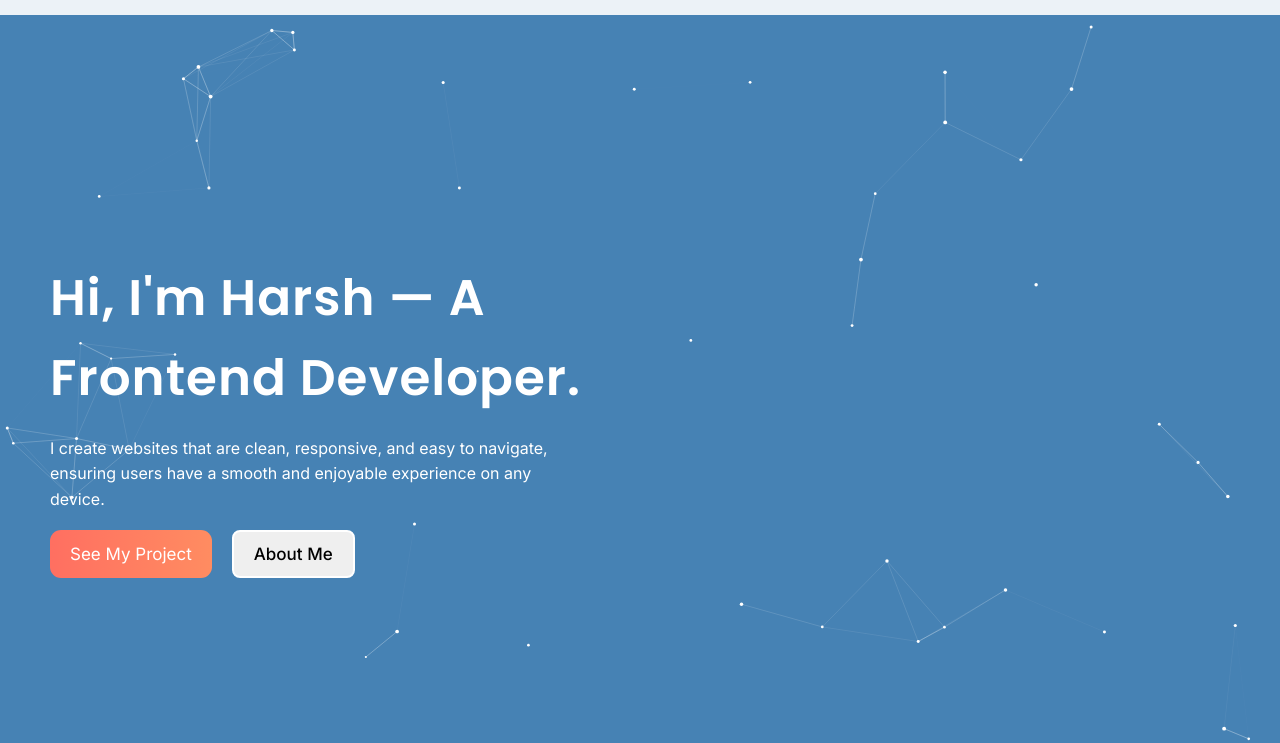
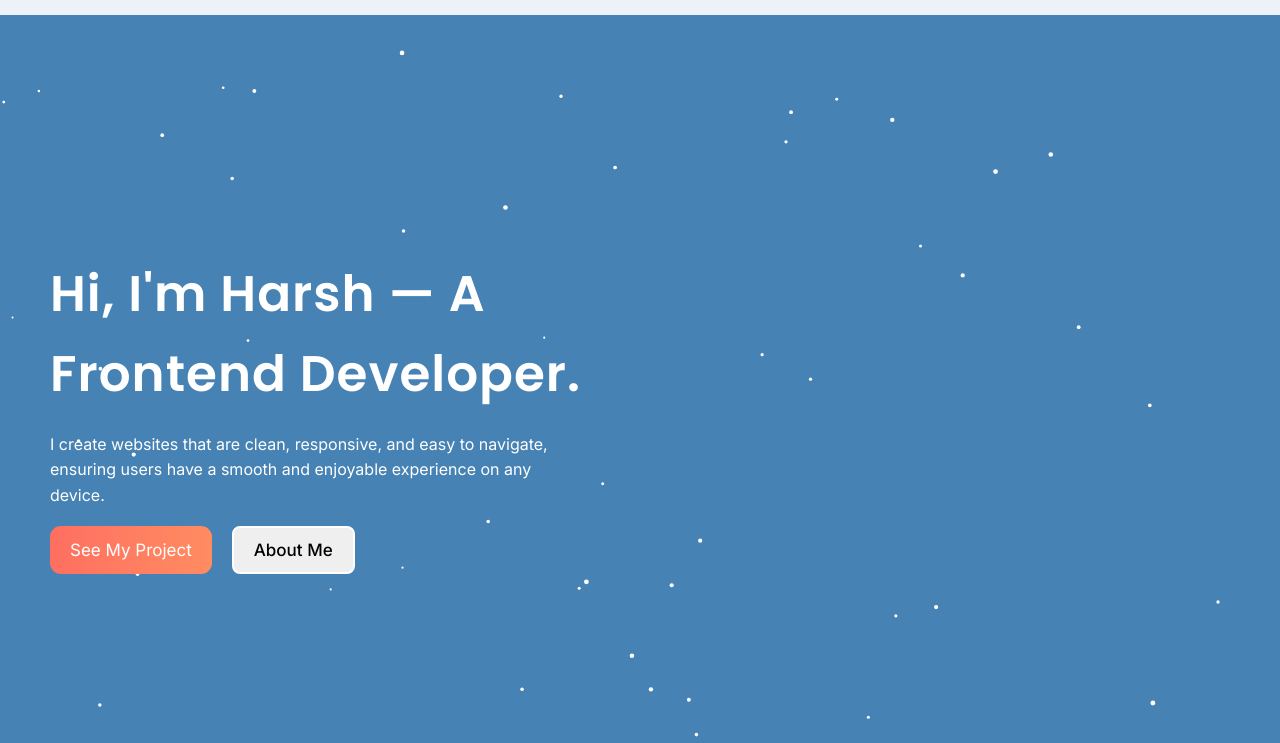
Before and after one commit to harsh120631/personal-portfolio-v2, a website built with Parcel: page index.html in a window 1280 px wide. Shown: the part 57-800 px from the top of the page. Built offline with nearby package versions, Linux system fonts and the light colour scheme.

Commit message:
sone changes of because of update

```diff
--- a/src/js/controller.js
+++ b/src/js/controller.js
@@ -1,4 +1,4 @@
-import { tsParticles } from "tsparticles-engine";
+import { Shape, tsParticles } from "tsparticles-engine";
 import { loadFull } from "tsparticles";
 
 document.addEventListener("DOMContentLoaded", async () => {
@@ -6,25 +6,60 @@ document.addEventListener("DOMContentLoaded", async () => {
 
   tsParticles.load("particles-js", {
     fullScreen: {
-    enable: false, // ❌ Don't make it full screen
-  },
+      enable: false,
+    },
     particles: {
-      number: { value: 50 },
-      size: { value: 2, random: true },
-      move: { enable: true, speed: 3 },
-      line_linked: {
+      number: {
+        value: 50,
+        density: {
+          enable: true,
+          area: 800,
+        },
+      },
+      color: {
+        value: "#ffffff",
+      },
+      shape: {
+        type: "circle",
+      },
+      opacity: {
+        value: 1,
+      },
+      size: {
+        value: 2.5,
+        random: true,
+      },
+      move: {
         enable: true,
-        distance: 120,
-        color: "#ffffff",
-        opacity: 0.3,
-        width: 0.8,
+        speed: 2.5,
+        direction: "none",
+        outModes: {
+          default: "out",
+        },
+      },
+      links: {
+        enable: false, // ❌ disable default connecting lines
       },
     },
     interactivity: {
       detect_on: "canvas",
       events: {
-        onhover: { enable: true, mode: "grab" },
-        onclick: { enable: true, mode: "push" },
+        onhover: {
+          enable: true,
+          mode: "grab", // ✅ show lines only on hover
+        },
+        onclick: {
+          enable: true,
+          mode: "push",
+        },
+      },
+      modes: {
+        grab: {
+          distance: 150,
+          links: {
+            opacity: 0.4, // line will appear only when mouse is near particles
+          },
+        },
       },
     },
     retina_detect: true,
--- a/src/sass/layout/_hero.scss
+++ b/src/sass/layout/_hero.scss
@@ -3,7 +3,7 @@
 
 .header{
     background: steelblue;
-    height: 92vh;
+    height: 91vh;
     position: relative;
     z-index: 1;
     overflow: hidden;
```
